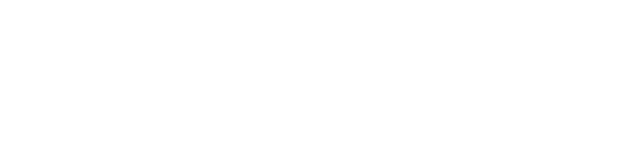
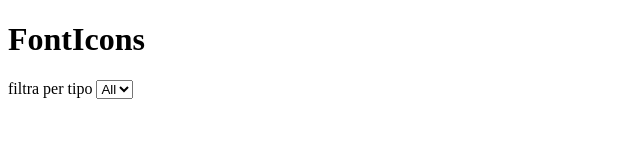
Before and after one commit to niccolo-delfino/js-es6-icons, a plain HTML site: page index.html in a window 1280 px wide. Shown: the whole page, without its empty margins (0-640 px from the left). Drawn offline with nearby package versions, Linux system fonts and the light colour scheme.

Commit message:
Basic HTML

```diff
--- a/index.html
+++ b/index.html
@@ -4,12 +4,28 @@
   <meta charset="UTF-8">
   <meta name="viewport" content="width=device-width, initial-scale=1.0">
   <meta http-equiv="X-UA-Compatible" content="ie=edge">
+  <link rel="stylesheet" href="https://cdnjs.cloudflare.com/ajax/libs/font-awesome/5.15.2/css/all.min.css" integrity="sha512-HK5fgLBL+xu6dm/Ii3z4xhlSUyZgTT9tuc/hSrtw6uzJOvgRr2a9jyxxT1ely+B+xFAmJKVSTbpM/CuL7qxO8w==" crossorigin="anonymous" />
   <link rel="stylesheet" href="css\style.css">
   <script src="https://code.jquery.com/jquery-3.5.1.min.js" integrity="sha256-9/aliU8dGd2tb6OSsuzixeV4y/faTqgFtohetphbbj0=" crossorigin="anonymous"></script>
   <title>Document</title>
 </head>
 <body>
 
+  <div class="container">
+    <header>
+      <div class="title">
+        <h1>FontIcons</h1>
+      </div>
+      <nav>
+        <label for="type">filtra per tipo</label>
+        <select name="type" id="type">
+          <option value="volvo">All</option>
+        </select>
+      </nav>
+    </header>
+  </div>
+
+
   <script src="js/script.js" charset="utf-8"></script>
 
 </body>
```
